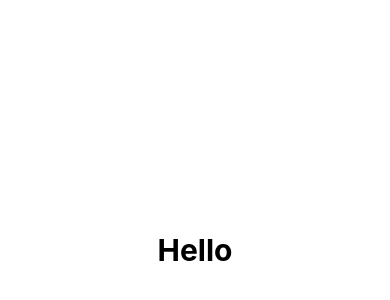
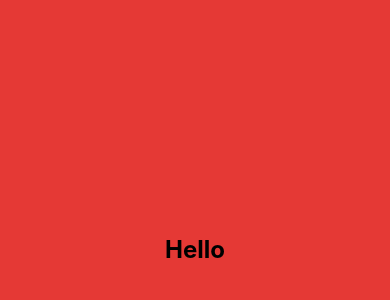
Before and after one commit to Irimiaz/IosShell, a React Native app: screen / in a window 390 px wide. Shown: the part 172-472 px from the top of the page. Built offline with nearby package versions, Linux system fonts and the light colour scheme.

Commit message:
Added base screen

```diff
--- a/src/App.tsx
+++ b/src/App.tsx
@@ -1,13 +1,16 @@
 import { NavigationContainer } from '@react-navigation/native';
 import { StatusBar } from 'expo-status-bar';
+import { SafeAreaProvider } from 'react-native-safe-area-context';
 
 import { RootNavigator } from './navigation/RootNavigator';
 
 export default function App() {
   return (
-    <NavigationContainer>
-      <RootNavigator />
-      <StatusBar style="auto" />
-    </NavigationContainer>
+    <SafeAreaProvider>
+      <NavigationContainer>
+        <RootNavigator />
+        <StatusBar style="auto" />
+      </NavigationContainer>
+    </SafeAreaProvider>
   );
 }
--- /dev/null
+++ b/src/screens/BaseScreen.tsx
@@ -0,0 +1,72 @@
+import type { ReactNode } from 'react';
+import { useEffect, useRef } from 'react';
+import {
+  Keyboard,
+  KeyboardAvoidingView,
+  Platform,
+  ScrollView,
+  type ScrollViewInstance,
+  View,
+} from 'react-native';
+import { useSafeAreaInsets } from 'react-native-safe-area-context';
+
+// Wrapper for every screen. It only takes children; the layout is the same
+// for all screens and is changed here.
+//
+// - Scrolls only when the content is taller than the screen.
+// - Keyboard avoiding is on, and tapping empty space closes the keyboard.
+// - Content is kept clear of the notch, status bar and home indicator.
+// - Background is beige (#F5F5DC) and fills the whole screen.
+export function BaseScreen({ children }: { children: ReactNode }) {
+  const insets = useSafeAreaInsets();
+  const midRed = '#E53935';
+  const scrollRef = useRef<ScrollViewInstance>(null);
+
+  // When the keyboard opens, scroll to the end so content behind it can be reached.
+  useEffect(() => {
+    const subscription = Keyboard.addListener('keyboardDidShow', () => {
+      scrollRef.current?.scrollToEnd({ animated: true });
+    });
+    return () => subscription.remove();
+  }, []);
+
+  return (
+    <View style={{ flex: 1, backgroundColor: midRed }}>
+      <KeyboardAvoidingView
+        style={{ flex: 1 }}
+        behavior={Platform.OS === 'ios' ? 'padding' : undefined}
+      >
+        <ScrollView
+          ref={scrollRef}
+          style={{ flex: 1, backgroundColor: midRed }}
+          // Safe-area padding only. The spacing for content is set on the
+          // inner View below, so the two don't override each other.
+          contentContainerStyle={[
+            { flexGrow: 1 },
+            {
+              paddingTop: insets.top,
+              paddingBottom: insets.bottom,
+              paddingLeft: insets.left,
+              paddingRight: insets.right,
+            },
+          ]}
+          // No overscroll: the content stops at its top and bottom limits.
+          bounces={false}
+          // Hide the scroll bar; the content still scrolls.
+          showsVerticalScrollIndicator={false}
+          // Without bounce, a scroll view whose content fits doesn't move.
+          alwaysBounceVertical={false}
+          // Automatic inset would double the padding above.
+          contentInsetAdjustmentBehavior="never"
+          // Taps on buttons still work; a tap on empty space closes the keyboard.
+          keyboardShouldPersistTaps="handled"
+          keyboardDismissMode="on-drag"
+        >
+          <View style={{ flexGrow: 1 }} className="px-4 py-4">
+            {children}
+          </View>
+        </ScrollView>
+      </KeyboardAvoidingView>
+    </View>
+  );
+}
--- a/src/screens/Hello.tsx
+++ b/src/screens/Hello.tsx
@@ -1,11 +1,15 @@
 import { Text, View } from 'react-native';
+
+import { BaseScreen } from './BaseScreen';
 
 export function Hello() {
   return (
-    <View className="flex-1 items-center justify-center bg-white dark:bg-black">
-      <Text className="text-3xl font-bold text-black dark:text-white">
-        Hello
-      </Text>
-    </View>
+    <BaseScreen>
+      <View className="flex-1 items-center justify-center">
+        <Text className="text-2xl font-bold text-black dark:text-white">
+          Hello
+        </Text>
+      </View>
+    </BaseScreen>
   );
 }
```
